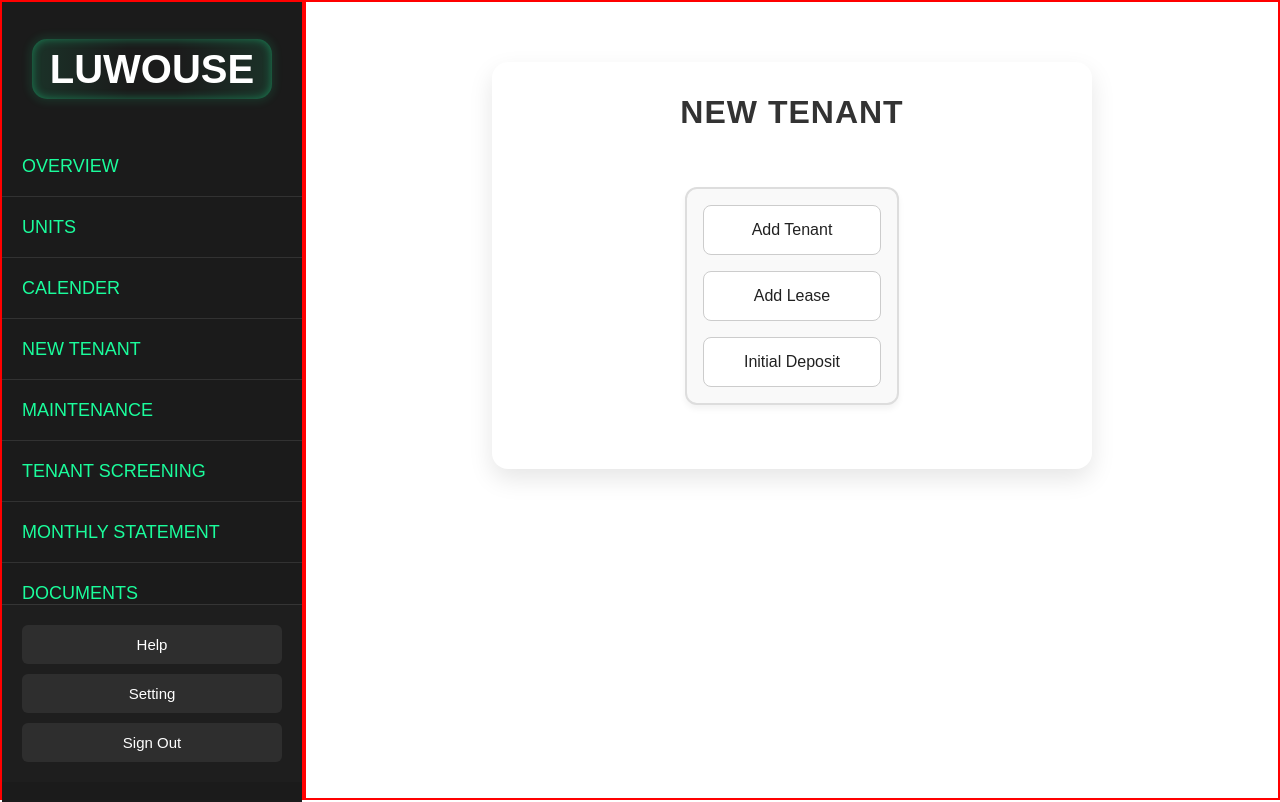
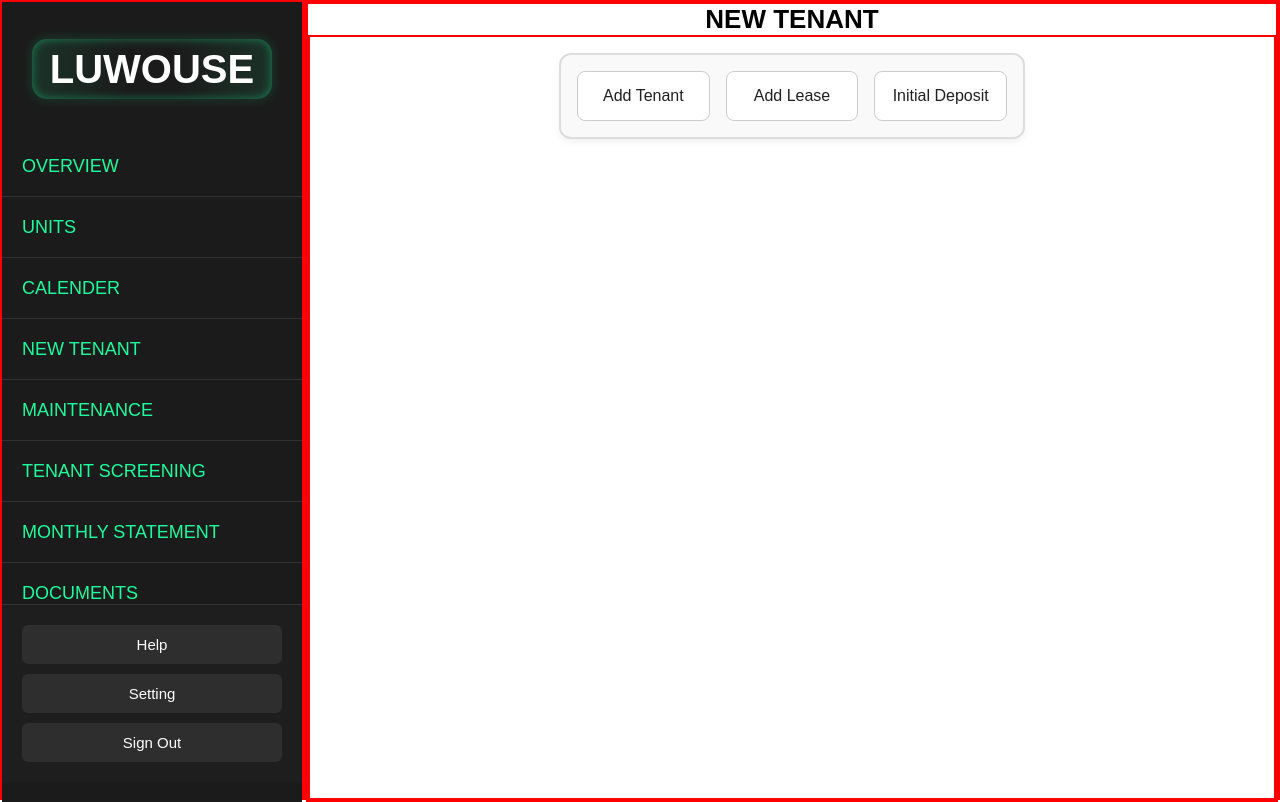
Before and after one commit to Correa95/Property-Management-System, a React (Vite) app in the folder client-side/: page /newTenant in a window 1280 px wide. Built offline with nearby package versions, Linux system fonts and the light colour scheme.

Commit message:
styling the new tenant component

```diff
--- a/client-side/src/Components/PageLayouts/NewTenant.css
+++ b/client-side/src/Components/PageLayouts/NewTenant.css
@@ -1,25 +1,16 @@
 .newTenantContainer {
-  max-width: 600px;
-  margin: 60px auto;
-  padding: 2rem;
-  background-color: #ffffff;
-  border-radius: 16px;
-  box-shadow: 0 10px 25px rgba(0, 0, 0, 0.1);
-  font-family: "Segoe UI", Tahoma, Geneva, Verdana, sans-serif;
+  border: 2px solid red;
+  width: 100%;
+  height: 100vh;
+  display: flex;
+  flex-direction: column;
+  align-items: center;
 }
-
 .addTenantHeader {
-  text-align: center;
-  font-size: 2rem;
-  color: #333;
-  margin-bottom: 1.5rem;
-  letter-spacing: 1px;
-  font-weight: 600;
+  font-size: 26px;
 }
-
 .formContainer {
-  display: flex;
-  justify-content: center;
-  align-items: center;
-  padding: 1rem;
+  border: 2px solid red;
+  width: 100%;
+  height: 100vh;
 }
```
